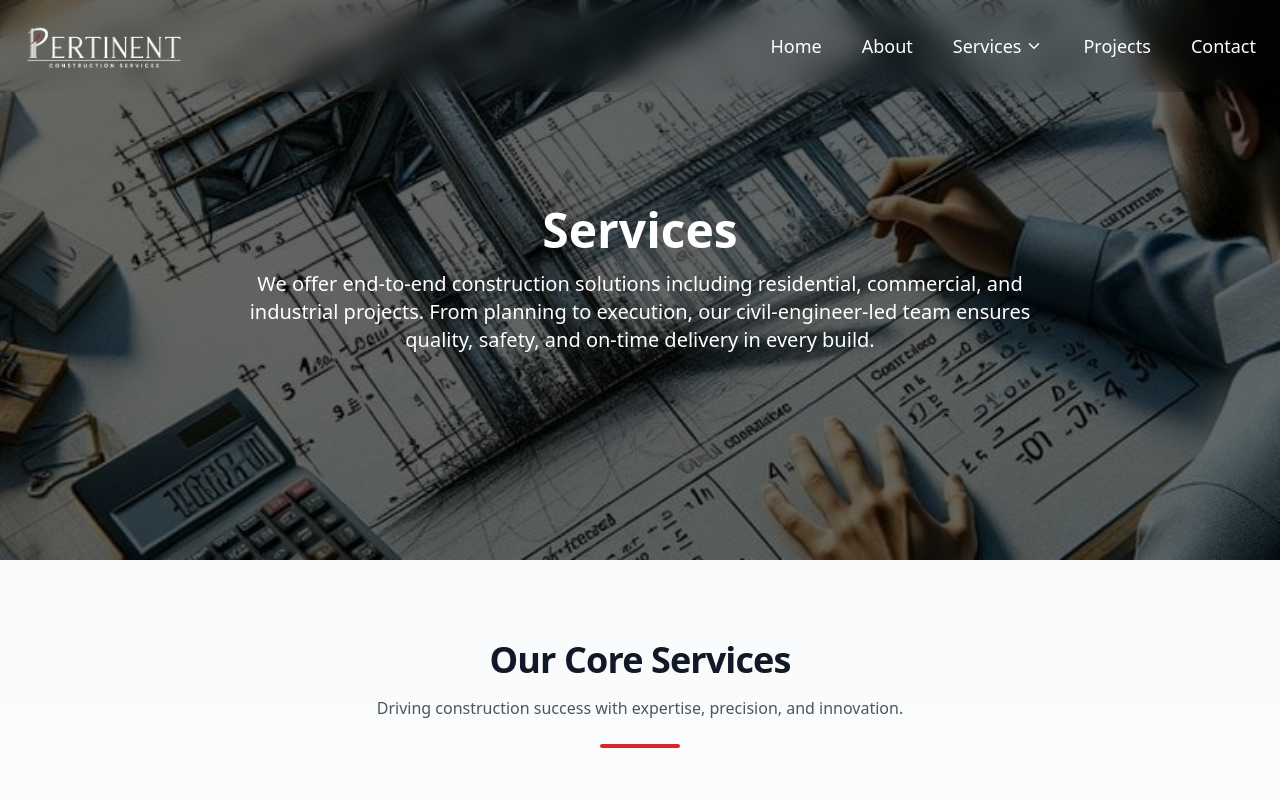
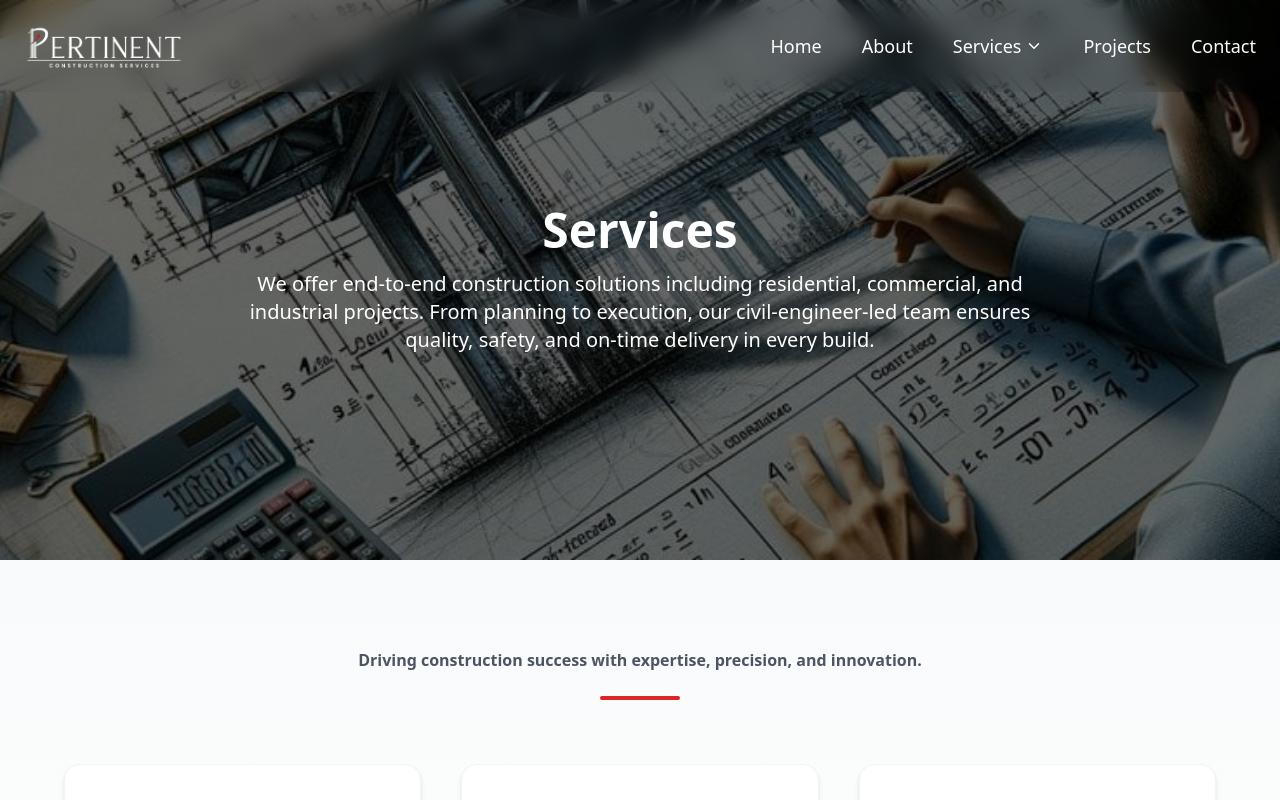
Before and after one commit to samiksha3002/Pertinent, a Next.js app: page /service in a window 1280 px wide. Shown: the top 800 px of the page. Built offline with nearby package versions, Linux system fonts and the light colour scheme.

Commit message:
dhbgssmaix

```diff
--- a/components/ReusableServicesSection.tsx
+++ b/components/ReusableServicesSection.tsx
@@ -35,12 +35,10 @@
     <section className="py-20 px-6 bg-gradient-to-b from-gray-50 to-white">
       {/* Section Header */}
       <div className="text-center mb-16">
-        <h2 className="text-4xl font-bold text-gray-900 tracking-tight">
-          Our Core Services
-        </h2>
-        <p className="text-gray-600 mt-4 max-w-2xl mx-auto">
-          Driving construction success with expertise, precision, and innovation.
-        </p>
+
+       <p className="text-gray-600 font-bold mt-2 max-w-2xl mx-auto">
+  Driving construction success with expertise, precision, and innovation.
+</p>
         <div className="h-1 w-20 bg-red-600 mx-auto mt-6 rounded-full" />
       </div>
 
```
